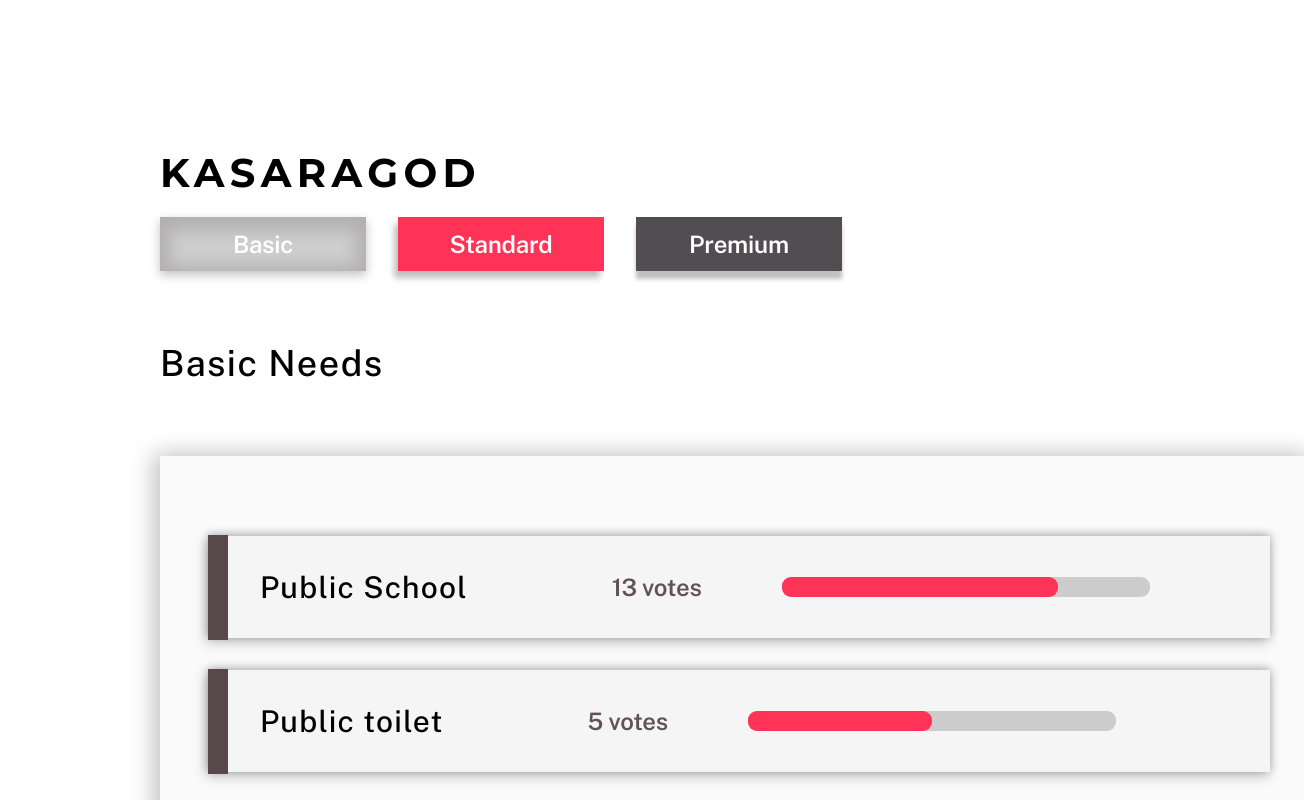
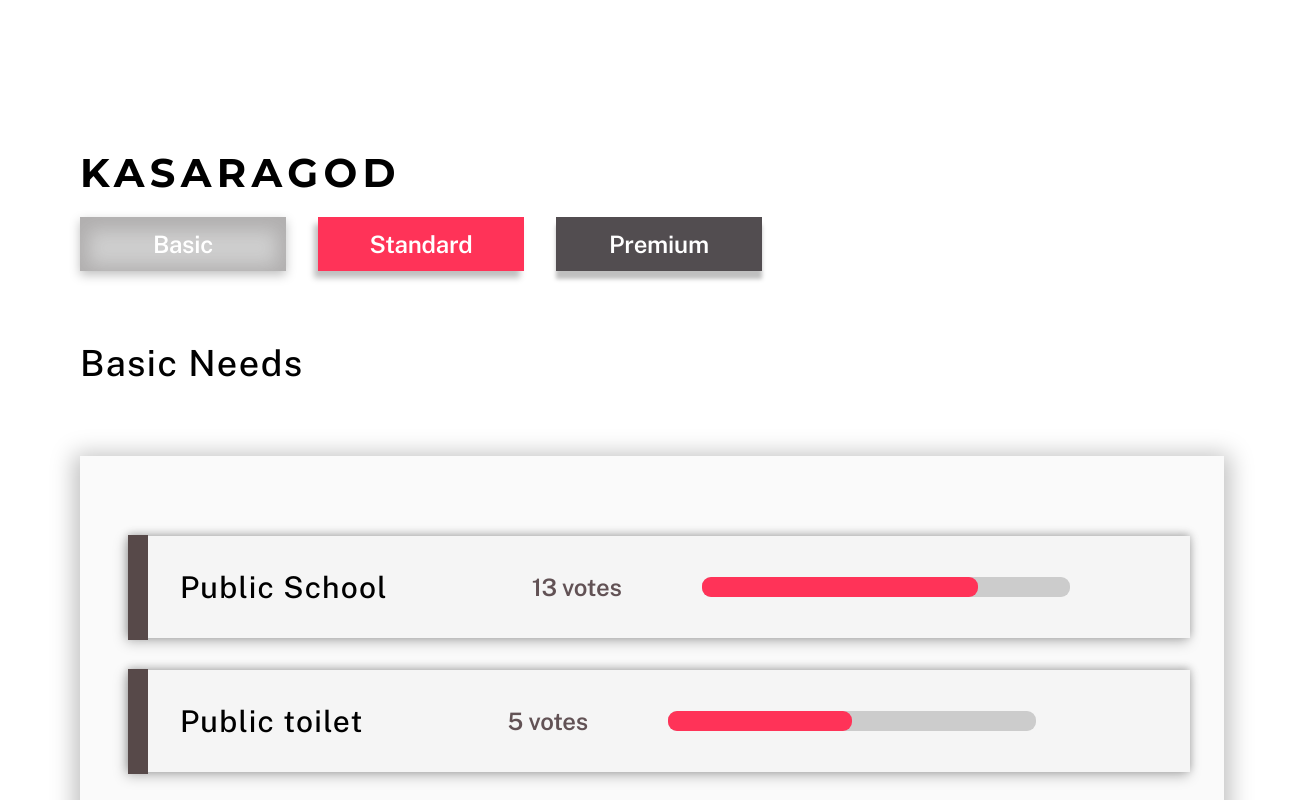
Before and after one commit to Mekhadev2025/Citizens-Needs-Mapping, a React (Vite) app in the folder client/: page /analysis in a window 1280 px wide. Shown: the top 800 px of the page, 1304 px wide, since content can reach past the window. Built offline with nearby package versions, Linux system fonts and the light colour scheme.

Commit message:
asasadds

```diff
--- a/client/src/components/AnalysisPage/Analysis.css
+++ b/client/src/components/AnalysisPage/Analysis.css
@@ -103,3 +103,15 @@ display:flex;
 flex-direction:column;
 gap:2rem;
 }
+
+@media screen and (max-width:1280px)
+{
+    .districtName ,
+    .btnGrp,
+    .analysisTitle,
+    .analysisCont{
+          margin-left:5rem;
+
+    }
+
+}
```
